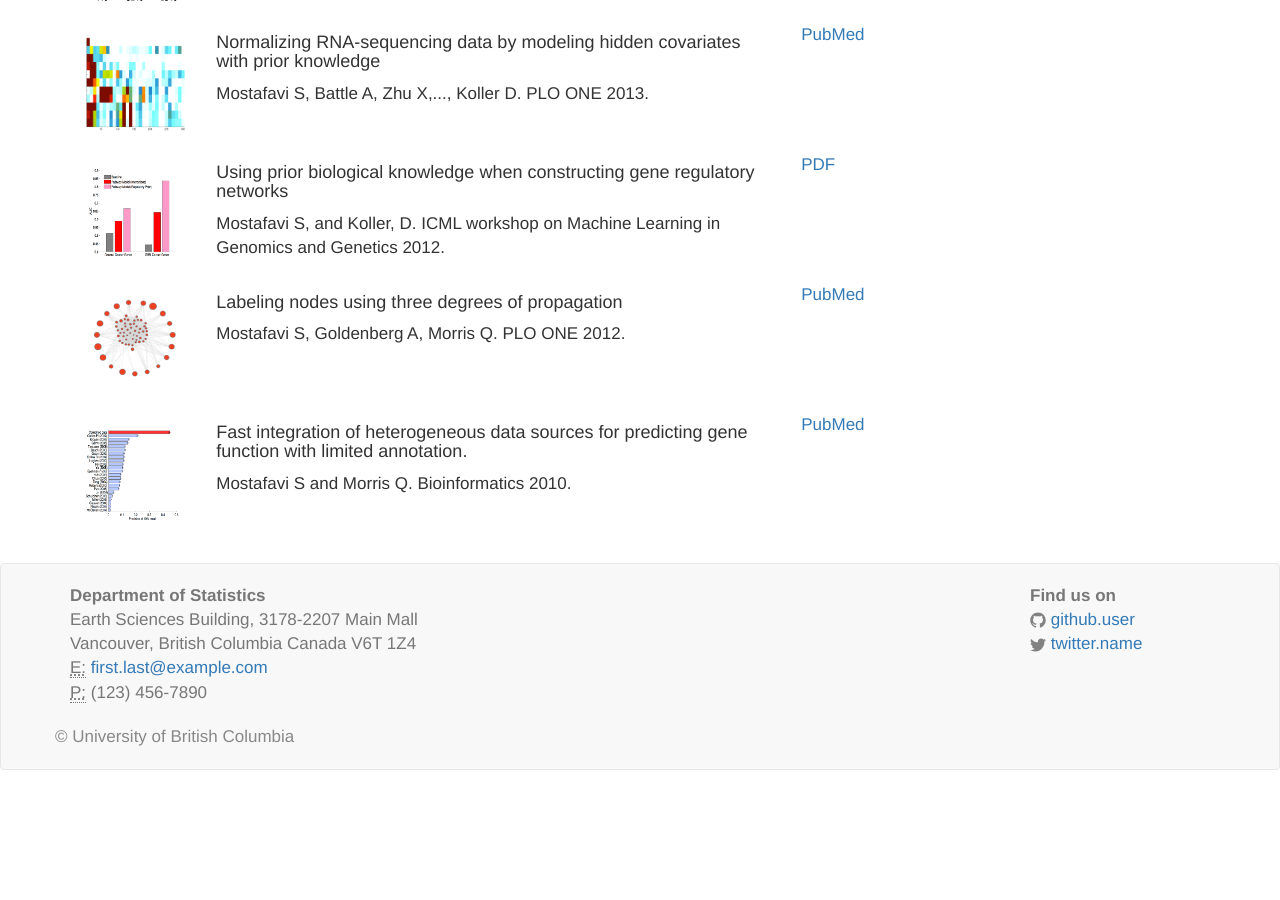
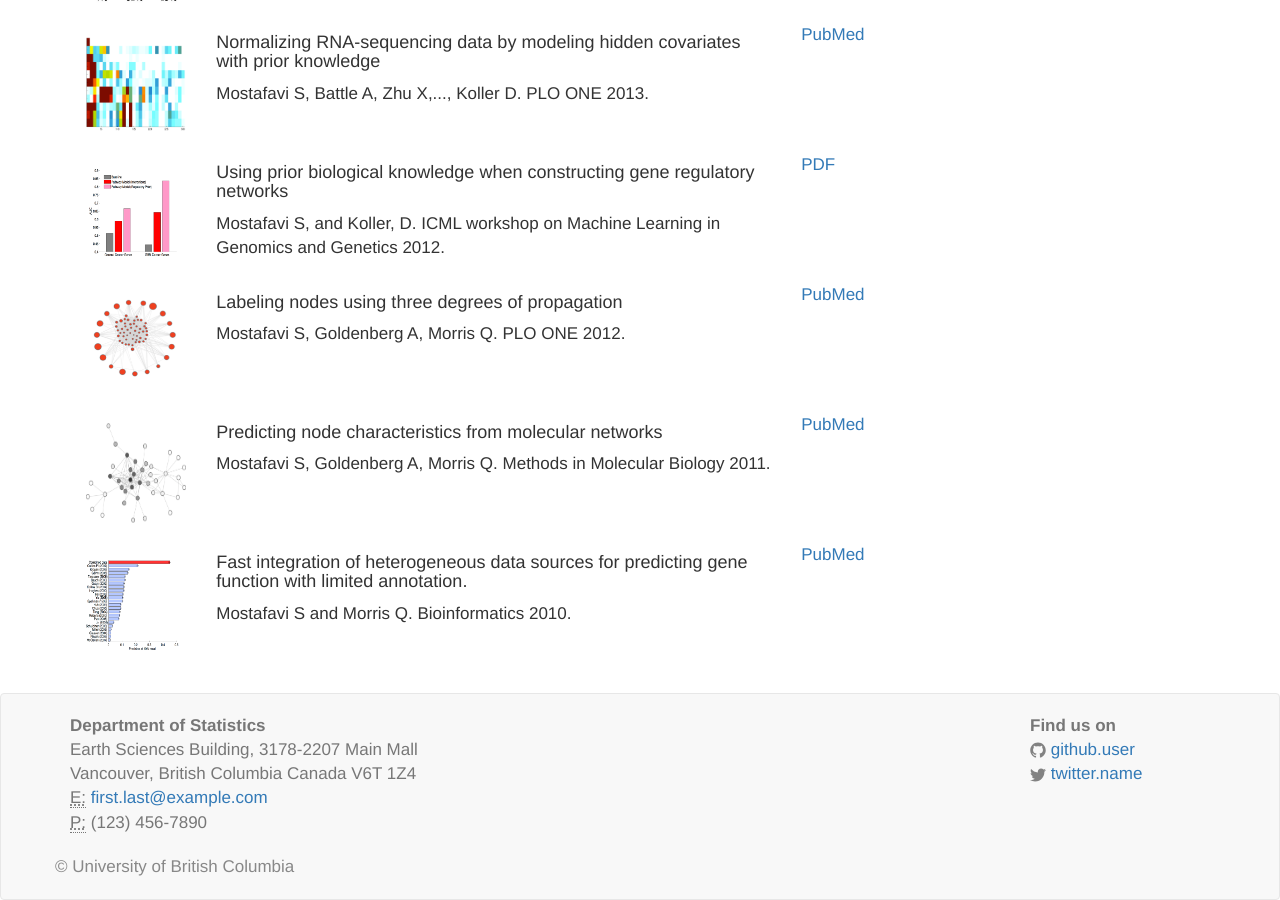
Before and after one commit to saramostafavi/saramostafavi.github.io, a Jekyll site: the page built from publications.html, in a window 1280 px wide and 900 px high, scrolled down 604 px. Built offline with Jekyll 4.4.1, drawn with Linux system fonts in a browser that asks for light colours; nearby versions of some CDN libraries; a style sheet for code colours, icons or effects is not loaded; before the commit the page ends 1374 px from its top, so only the background shows below that.

Commit message:
Update publications.yml

```diff
--- a/_data/publications.yml
+++ b/_data/publications.yml
@@ -54,6 +54,14 @@
     name: PubMed
     url: http://www.ncbi.nlm.nih.gov/pmc/articles/PMC3532359/
 
+- title: >
+   Predicting node characteristics from molecular networks
+  author: >
+    Mostafavi S, Goldenberg A, Morris Q. Methods in Molecular Biology 2011.
+  image: ../images/lpa1.png
+  repo:
+    name: PubMed
+    url: http://www.ncbi.nlm.nih.gov/pubmed/21877293
 
 - title: >
     Fast integration of heterogeneous data sources for predicting gene function with limited annotation.
```
